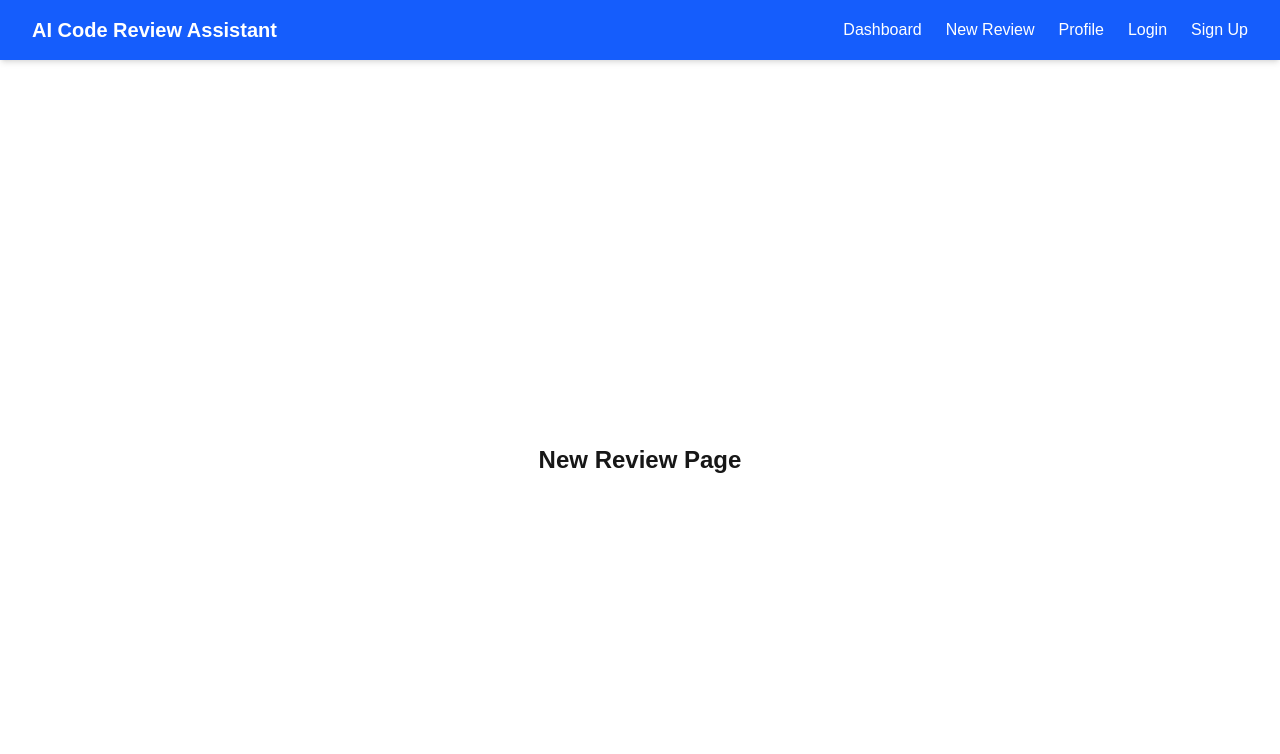
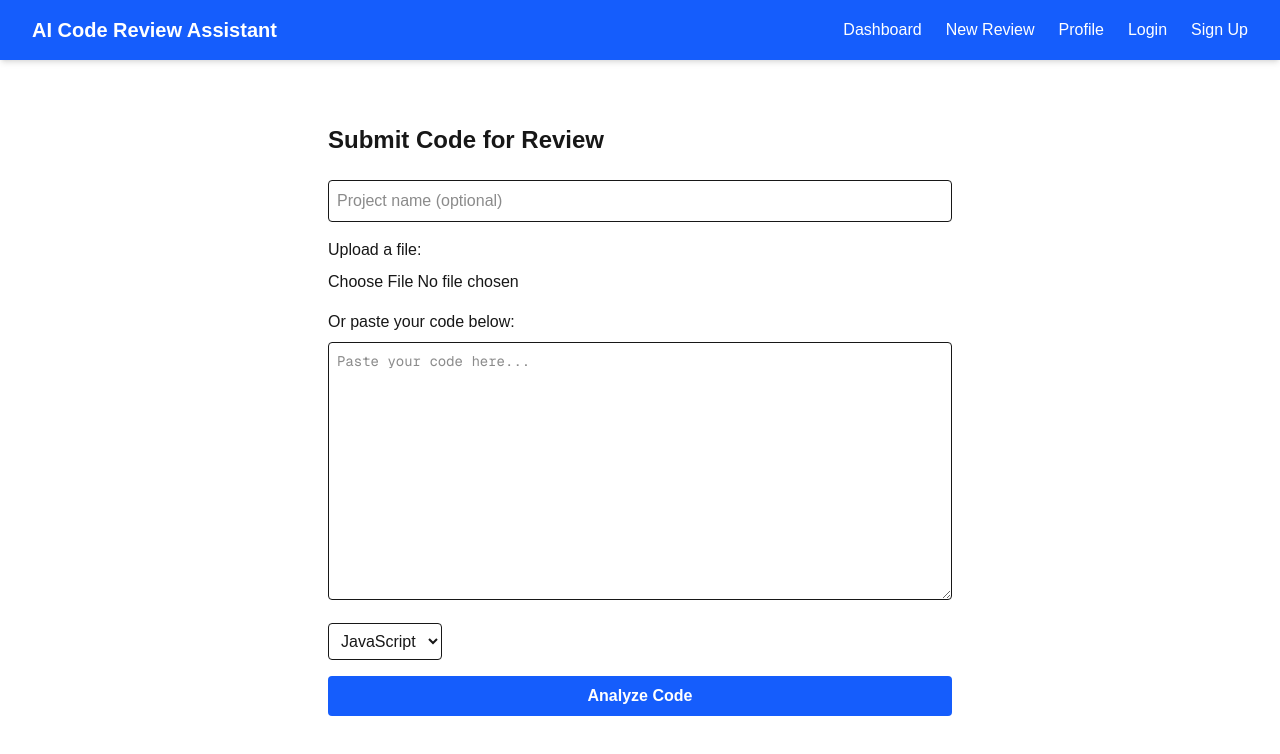
Before and after one commit to gloriasemyol/ai-code-review-assistant, a Next.js app in the folder frontend/: page /new-review in a window 1280 px wide. Shown: the top 754 px of the page. Built offline with nearby package versions, Linux system fonts and the light colour scheme.

Commit message:
Day 4: code snippet upload and storage

```diff
--- a/frontend/src/app/new-review/page.js
+++ b/frontend/src/app/new-review/page.js
@@ -1,7 +1,111 @@
-export default function NewReview() {
-  return (
-    <div className="flex items-center justify-center min-h-screen">
-      <h1 className="text-2xl font-bold">New Review Page</h1>
-    </div>
-  );
-}
+"use client";
+   import { useState } from "react";
+
+   export default function NewReview() {
+     const [projectName, setProjectName] = useState("");
+     const [code, setCode] = useState("");
+     const [fileName, setFileName] = useState("");
+     const [language, setLanguage] = useState("javascript");
+     const [message, setMessage] = useState("");
+     const [loading, setLoading] = useState(false);
+
+     // Runs when user selects a file
+     const handleFileUpload = (e) => {
+       const file = e.target.files[0];
+       if (!file) return;
+       setFileName(file.name);
+
+       const reader = new FileReader();
+       reader.onload = (event) => {
+         setCode(event.target.result); // puts file's text content into our textarea
+       };
+       reader.readAsText(file);
+     };
+
+     const handleSubmit = async () => {
+       if (!code.trim()) {
+         setMessage("Please paste code or upload a file first.");
+         return;
+       }
+       setLoading(true);
+       setMessage("");
+
+       try {
+         const res = await fetch("http://localhost:5000/api/projects", {
+           method: "POST",
+           headers: { "Content-Type": "application/json" },
+           body: JSON.stringify({
+             user_id: "512a783e-2ff1-4074-8ed0-0641eabfe018", // temporary — we'll connect real logged-in users on Day 8
+             project_name: projectName || "Untitled Project",
+             code_content: code,
+             file_name: fileName || "pasted-code.txt",
+             language,
+           }),
+         });
+
+         const data = await res.json();
+         if (!res.ok) throw new Error(data.error);
+
+         setMessage("✅ Code submitted successfully!");
+         setCode("");
+         setFileName("");
+         setProjectName("");
+       } catch (err) {
+         setMessage("❌ Error: " + err.message);
+       } finally {
+         setLoading(false);
+       }
+     };
+
+     return (
+       <div className="max-w-2xl mx-auto mt-10 p-6">
+         <h1 className="text-2xl font-bold mb-6">Submit Code for Review</h1>
+
+         <input
+           type="text"
+           placeholder="Project name (optional)"
+           value={projectName}
+           onChange={(e) => setProjectName(e.target.value)}
+           className="w-full border rounded p-2 mb-4"
+         />
+
+         <label className="block mb-2 font-medium">Upload a file:</label>
+         <input
+           type="file"
+           accept=".js,.py,.ts,.java,.txt"
+           onChange={handleFileUpload}
+           className="mb-4"
+         />
+
+         <label className="block mb-2 font-medium">Or paste your code below:</label>
+         <textarea
+           value={code}
+           onChange={(e) => setCode(e.target.value)}
+           rows={12}
+           placeholder="Paste your code here..."
+           className="w-full border rounded p-2 font-mono text-sm mb-4"
+         />
+
+         <select
+           value={language}
+           onChange={(e) => setLanguage(e.target.value)}
+           className="border rounded p-2 mb-4"
+         >
+           <option value="javascript">JavaScript</option>
+           <option value="python">Python</option>
+           <option value="typescript">TypeScript</option>
+           <option value="java">Java</option>
+         </select>
+
+         <button
+           onClick={handleSubmit}
+           disabled={loading}
+           className="block w-full bg-blue-600 text-white py-2 rounded font-semibold hover:bg-blue-700 disabled:opacity-50"
+         >
+           {loading ? "Submitting..." : "Analyze Code"}
+         </button>
+
+         {message && <p className="mt-4 text-center">{message}</p>}
+       </div>
+     );
+   }
```
Also changed, not shown: 2 other files (tests, documents, lock files or other folders).
